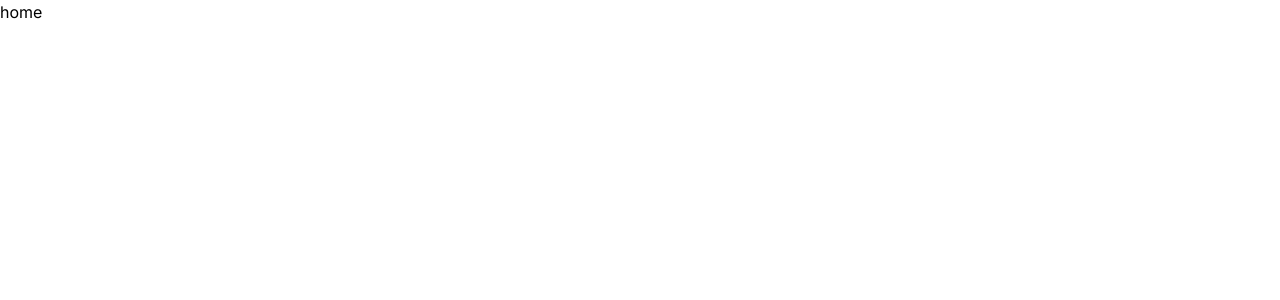
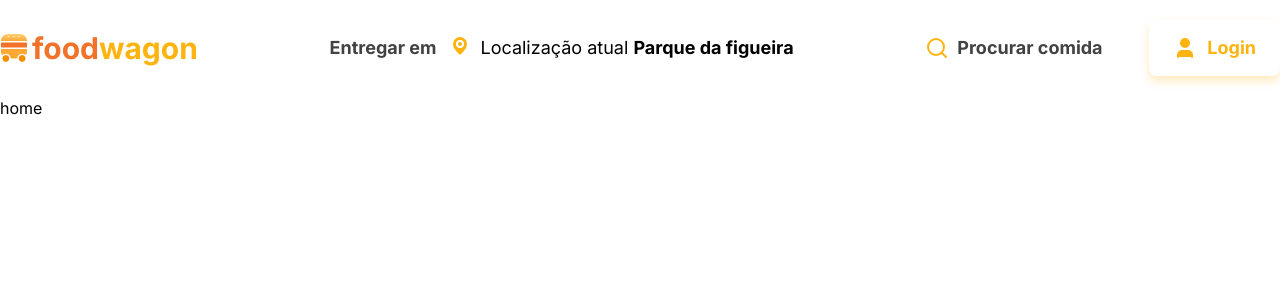
Before and after one commit to wellrenato12/CampaFoods, a React (Vite) app: page / in a window 1280 px wide. Shown: the top 300 px of the page. Built offline with nearby package versions, Linux system fonts and the light colour scheme.

Commit message:
Criando componente header

```diff
--- a/package.json
+++ b/package.json
@@ -10,6 +10,7 @@
     "preview": "vite preview"
   },
   "dependencies": {
+    "lucide-react": "^0.437.0",
     "react": "^18.3.1",
     "react-dom": "^18.3.1"
   },
--- a/src/components/Header/index.tsx
+++ b/src/components/Header/index.tsx
@@ -1,5 +1,37 @@
+import { MapPin, Search, User } from 'lucide-react'
+import logo from '../../assets/logo.svg'
+
 export function Header() {
   return (
-    <div>header</div>
+    <header className="max-w-[1920px] mx-auto flex items-center justify-between py-5">
+      <div className='flex items-center gap-1'>
+        <img className="size-7" src={logo} alt="Imagem da logo" />
+        <div className="text-3xl font-bold">
+          <span className="text-[#f17228]">food</span>
+          <span className="text-[#ffb30e]">wagon</span>
+        </div>
+      </div>
+
+      <div className="flex items-center gap-3">
+        <span className="text-lg text-[#424242] font-bold">Entregar em</span>
+        <span className='flex gap-2'>
+          <MapPin fill='#ffb30e' className="text-white" />
+          <p className='text-lg'>Localização atual <strong>Parque da figueira</strong></p>
+        </span>
+      </div>
+
+      <div className='flex items-center gap-8'>
+        <div className='flex items-center gap-2'>
+          <button>
+            <Search className='text-[#ffb30e]' />
+          </button>
+          <input className='w-40 placeholder:font-bold placeholder:text-lg placeholder:text-[#424242]' type="text" placeholder="Procurar comida" />
+        </div>
+        <button className='flex items-center gap-2.5 text-[#ffb30e] text-lg font-bold px-6 py-3.5 shadow-button rounded-lg'>
+          <User fill='#ffb30e' />
+          Login
+        </button>
+      </div>
+    </header>
   )
 }
--- a/src/pages/Home/index.tsx
+++ b/src/pages/Home/index.tsx
@@ -1,6 +1,9 @@
+import { Header } from "../../components/Header";
+
 export function Home() {
   return (
     <div>
+      <Header />
       home
     </div>
   )
--- a/tailwind.config.js
+++ b/tailwind.config.js
@@ -9,6 +9,9 @@ export default {
       fontFamily: {
         sans: 'Inter',
       },
+      boxShadow: {
+        'button': '0 5px 10px rgba(255, 174, 0, 0.26)',
+      }
     },
   },
   plugins: [],
```
Also changed, not shown: 1 other file (tests, documents, lock files or other folders).
